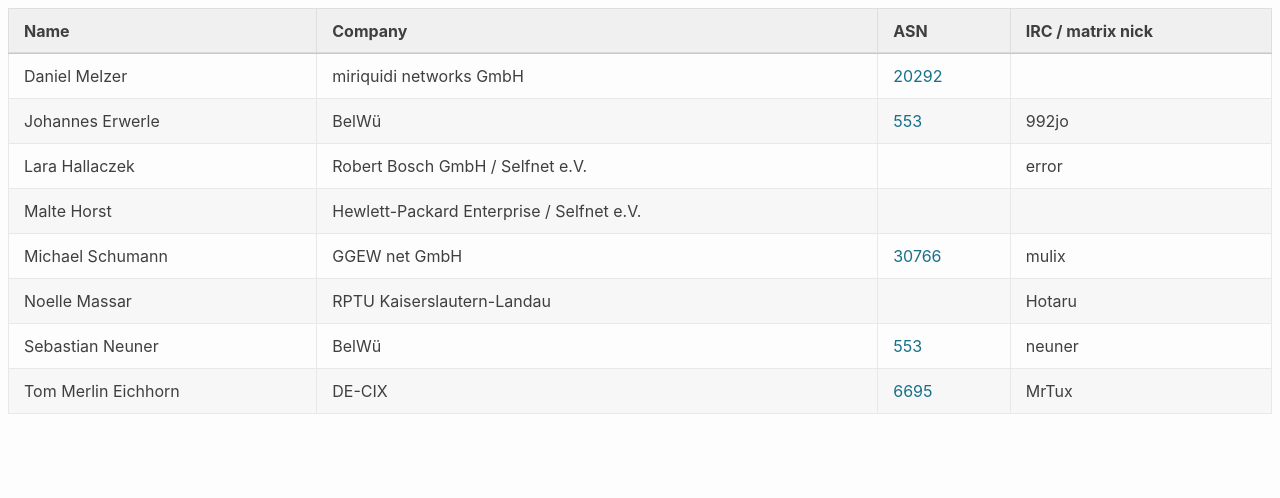
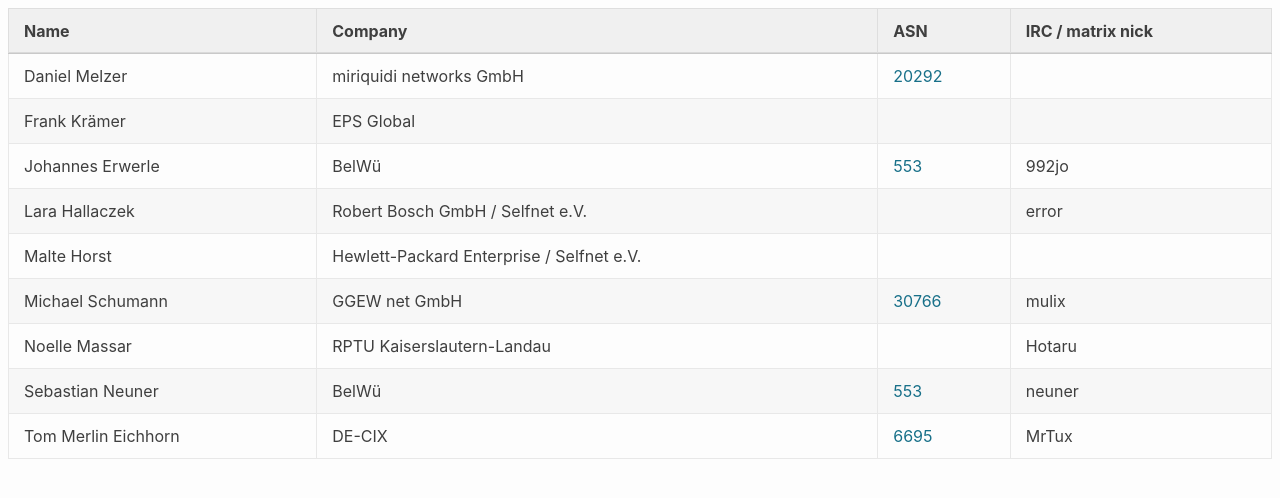
Before and after one commit to denog/pretix-attendeelist, a Jekyll site: the page built from denogmeetup25-06/index.markdown, in a window 1280 px wide. Shown: the top 498 px of the page. Built offline with Jekyll 4.4.1, drawn with Linux system fonts in a browser that asks for light colours.

Commit message:
Latest data: Fri May 23 06:11:50 UTC 2025

```diff
--- a/_data/attendees_denogmeetup25-06.json
+++ b/_data/attendees_denogmeetup25-06.json
@@ -4,6 +4,12 @@
     "company": "miriquidi networks GmbH",
     "irc": null,
     "asn": "20292"
+  },
+  {
+    "name": "Frank Krämer",
+    "company": "EPS Global",
+    "irc": null,
+    "asn": null
   },
   {
     "name": "Johannes Erwerle",
```
